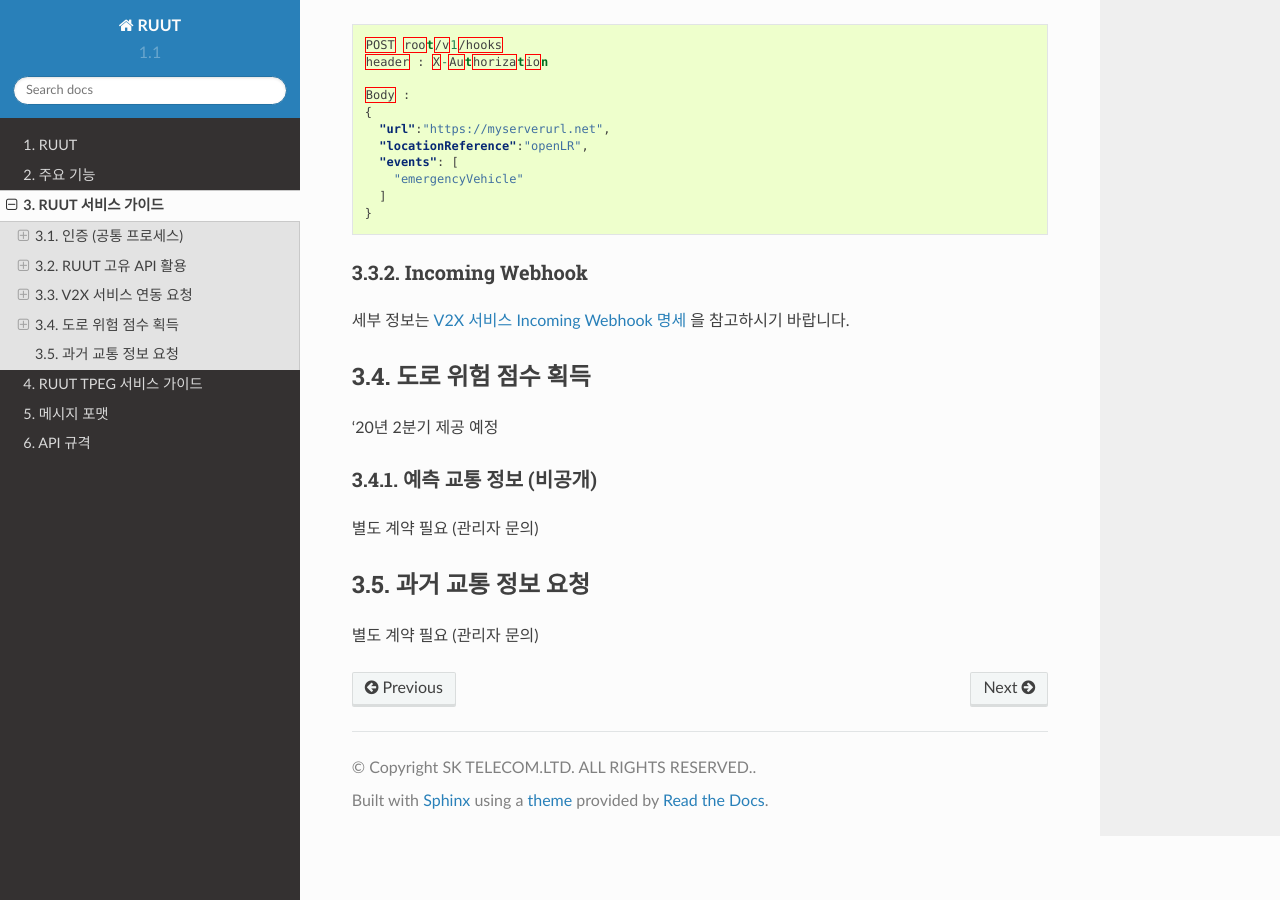
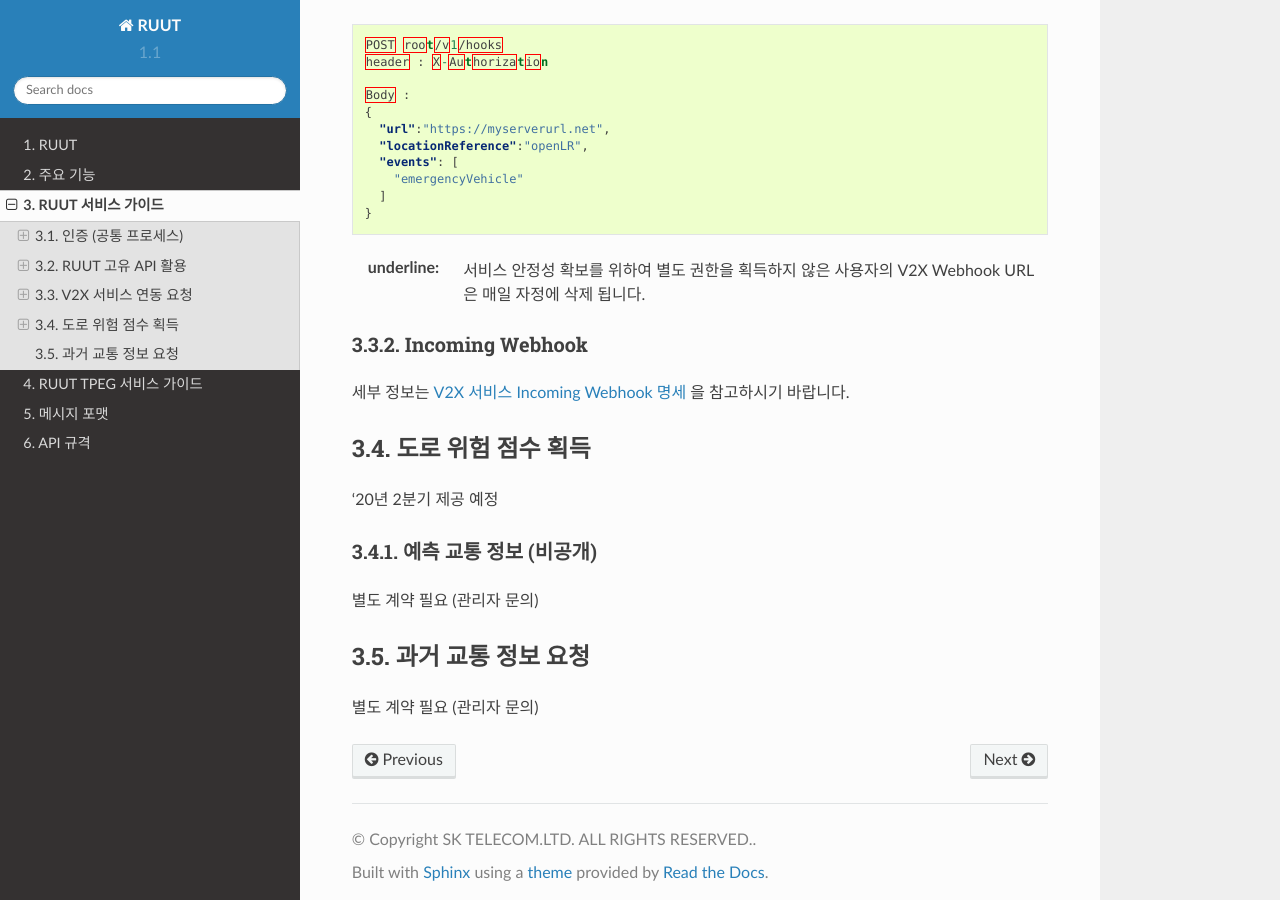
Before and after one commit to skt-smartfleet/ruut_document, a Sphinx documentation site: the page built from source/skt.rst, in a window 1280 px wide and 900 px high, scrolled down 8049 px. Built offline with Sphinx 7.4.7 and the Read the Docs theme 2.0.0, drawn with Linux system fonts in a browser that asks for light colours.

Commit message:
Update skt.rst

```diff
--- a/source/skt.rst
+++ b/source/skt.rst
@@ -476,6 +476,8 @@
      ]
    }
 
+:underline: 서비스 안정성 확보를 위하여 별도 권한을 획득하지 않은 사용자의 V2X Webhook URL 은 매일 자정에 삭제 됩니다.
+
 Incoming Webhook
 ''''''''''''''''''''''''''
 세부 정보는 :ref:`V2X 서비스 Incoming Webhook 명세 <v2xincoming>` 을 참고하시기 바랍니다.
```
